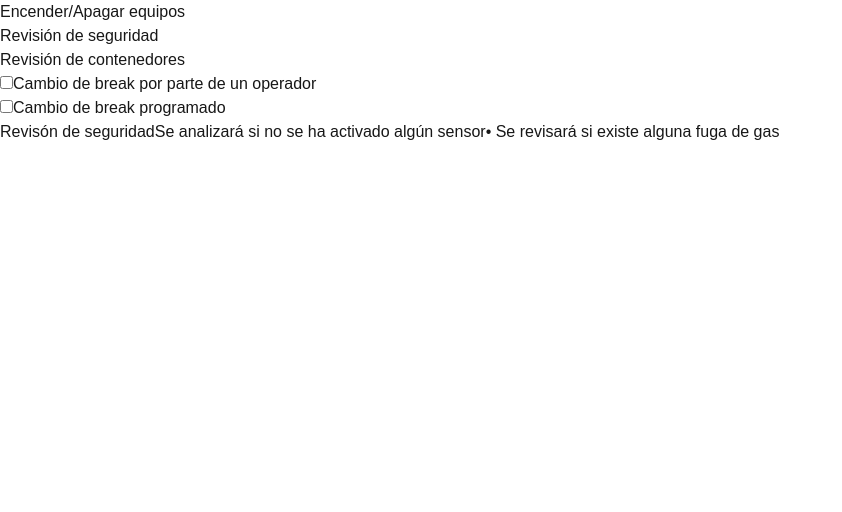
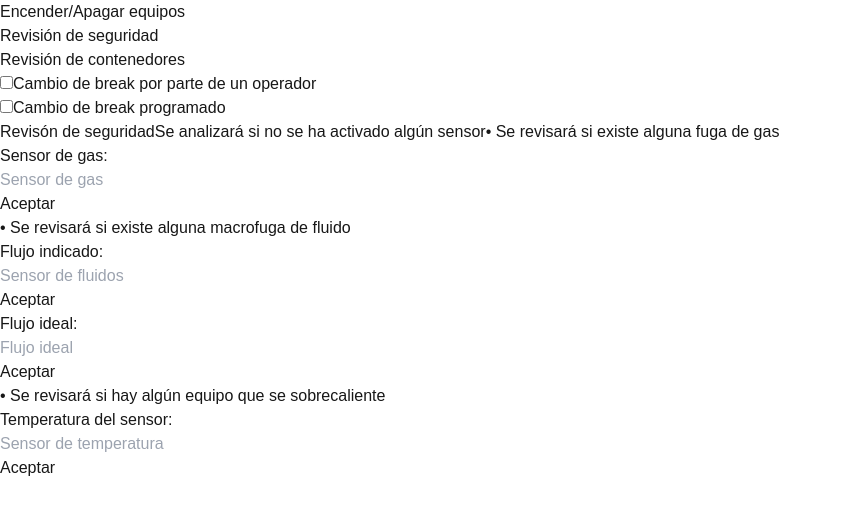
Before and after one commit to Tanque40/sisifo-project, a Next.js app: page / in a window 1280 px wide. Shown: the top 512 px of the page, without its empty margins (0-842 px from the left). Built offline with nearby package versions, Linux system fonts and the light colour scheme.

Commit message:
add sweet alert

```diff
--- a/src/app/page.tsx
+++ b/src/app/page.tsx
@@ -1,9 +1,14 @@
 "use client"
-import { useEffect, useState } from "react";
+import { ChangeEvent, useEffect, useState } from "react";
+import Swal from "sweetalert2";
 
 export default function Home() {
   const [selfChangeBreak, setSelfChangeBreak] = useState(false)
   const [scheduleChangeBreak, setScheduleChangeBreak] = useState(false)
+  const [gasSensorValue, setGasSensorValue] = useState(Number.NaN)
+  const [fluidSensorValue, setFluidSensorValue] = useState(Number.NaN)
+  const [idealFluidValue, setIdealFluidValue] = useState(Number.NaN)
+  const [temperatureValue, setTemperatureValue] = useState(Number.NaN)
 
   const handleSelfChangeBreak = () => {
     setSelfChangeBreak(!selfChangeBreak)
@@ -11,6 +16,86 @@ export default function Home() {
 
   const handleScheduleChangeBreak = () => {
     setScheduleChangeBreak(!scheduleChangeBreak)
+  }
+
+  const handleGasSensorChange = (event: ChangeEvent<HTMLInputElement>) => {
+    const newGasSensorValue = Number(event.target.value)
+    setGasSensorValue(newGasSensorValue)
+  }
+
+  const handleFluidSensorChange = (event: ChangeEvent<HTMLInputElement>) => {
+    const newFluidSensorValue = Number(event.target.value)
+    setFluidSensorValue(newFluidSensorValue)
+  }
+
+  const handleIdealFluidChange = (event: ChangeEvent<HTMLInputElement>) => {
+    const newIdealFluidValue = Number(event.target.value)
+    setIdealFluidValue(newIdealFluidValue)
+  }
+
+  const handleTemperatureChange = (event: ChangeEvent<HTMLInputElement>) => {
+    const newTemperatureValue = Number(event.target.value)
+    setTemperatureValue(newTemperatureValue)
+  }
+
+  const handleOnClickAcceptGasSensor = () => {
+    if (gasSensorValue > 0) {
+      Swal.fire({
+        title: '¡Emergencia!',
+        text: 'Se debe apagar el equipo',
+        icon: 'error',
+        confirmButtonText: 'Aceptar'
+      })
+    } else {
+      Swal.fire({
+        title: 'Éxito',
+        text: 'No se detectó ninguna anomalía.',
+        icon: 'success',
+        confirmButtonText: 'Aceptar'
+      })
+    }
+  }
+
+  const handleOnClickAcceptFluidSensor = () => {
+    if (fluidSensorValue > idealFluidValue) {
+      Swal.fire({
+        title: '¡Emergencia!',
+        text: 'Se debe apagar el equipo',
+        icon: 'error',
+        confirmButtonText: 'Aceptar'
+      })
+    } else {
+      Swal.fire({
+        title: 'Éxito',
+        text: 'No se detectó ninguna anomalía.',
+        icon: 'success',
+        confirmButtonText: 'Aceptar'
+      })
+    }
+  }
+
+  const handleOnClickAcceptIdealFluidValue = () => {
+    if (fluidSensorValue) {
+      handleOnClickAcceptFluidSensor()
+    }
+  }
+
+  const handleOnClickAcceptTemperatureSensor = () => {
+    if (temperatureValue > 140) {
+      Swal.fire({
+        title: '¡Emergencia!',
+        html: 'La bomba está a punto de incendiarse. <br /> ¡Paro de emergencia! <br /> Notificar al personal calificado.',
+        icon: 'error',
+        confirmButtonText: 'Aceptar'
+      })
+    } else {
+      Swal.fire({
+        title: 'Éxito',
+        html: 'La temperatura de sus equipos se encuentra estable. <br /> La revision se ha realizado con éxito.',
+        icon: 'success',
+        confirmButtonText: 'Aceptar'
+      })
+    }
   }
 
   useEffect(() => {
@@ -56,6 +141,100 @@ export default function Home() {
                 <span className="text-xl font-bold">Revisón de seguridad</span>
                 <span className=" mt-2 text-md font-light">Se analizará si no se ha activado algún sensor</span>
                 <span className="mt-2 text-md font-light">• Se revisará si existe alguna fuga de gas</span>
+                <div className="flex flex-col">
+                  <div className="w-4/5 m-auto my-4 flex flex-row ">
+                    <label htmlFor="gasSensor" className="mr-2">Sensor de gas:</label>
+                    <div className="border rounded-md w-3/4">
+                      <input
+                        type="number"
+                        name="gasSensor"
+                        id="gasSensor"
+                        className="pl-2 py-3 w-full"
+                        placeholder="Sensor de gas"
+                        value={gasSensorValue.toString()}
+                        onChange={(event: ChangeEvent<HTMLInputElement>) => handleGasSensorChange(event)}
+                      />
+                    </div>
+                    <input
+                      type="button"
+                      id="acceptGasSensor"
+                      value="Aceptar"
+                      className="rounded-full bg-green-600 w-1/5 ml-2 text-white font-bold"
+                      onClick={() => handleOnClickAcceptGasSensor()}
+                    />
+                  </div>
+                </div>
+
+                <span className="mt-2 text-md font-light">• Se revisará si existe alguna macrofuga de fluido</span>
+                <div className="flex flex-col">
+                  <div className="w-4/5 m-auto my-4 flex flex-row ">
+                    <label htmlFor="fluidSensor" className="mr-2">Flujo indicado:</label>
+                    <div className="border rounded-md w-3/4">
+                      <input
+                        type="number"
+                        name="fluidSensor"
+                        id="fluidSensor"
+                        className="pl-2 py-3 w-full"
+                        placeholder="Sensor de fluidos"
+                        value={fluidSensorValue.toString()}
+                        onChange={(event: ChangeEvent<HTMLInputElement>) => handleFluidSensorChange(event)}
+                      />
+                    </div>
+                    <input
+                      type="button"
+                      id="acceptFluidSensor"
+                      value="Aceptar"
+                      className="rounded-full bg-green-600 w-1/5 ml-2 text-white font-bold"
+                      onClick={() => handleOnClickAcceptFluidSensor()}
+                    />
+                  </div>
+                  <div className="w-4/5 m-auto my-4 flex flex-row ">
+                    <label htmlFor="idealFluid" className="mr-2">Flujo ideal:</label>
+                    <div className="border rounded-md w-3/4">
+                      <input
+                        type="number"
+                        name="idealFluid"
+                        id="idealFluid"
+                        className="pl-2 py-3 w-full"
+                        placeholder="Flujo ideal"
+                        value={idealFluidValue.toString()}
+                        onChange={(event: ChangeEvent<HTMLInputElement>) => handleIdealFluidChange(event)}
+                      />
+                    </div>
+                    <input
+                      type="button"
+                      id="acceptIdealFluidValue"
+                      value="Aceptar"
+                      className="rounded-full bg-green-600 w-1/5 ml-2 text-white font-bold"
+                      onClick={() => handleOnClickAcceptIdealFluidValue()}
+                    />
+                  </div>
+                </div>
+
+                <span className="mt-2 text-md font-light">• Se revisará si hay algún equipo que se sobrecaliente</span>
+                <div className="flex flex-col">
+                  <div className="w-4/5 m-auto my-4 flex flex-row ">
+                    <label htmlFor="temperatureSensor" className="mr-2">Temperatura del sensor:</label>
+                    <div className="border rounded-md w-3/4">
+                      <input
+                        type="number"
+                        name="temperatureSensor"
+                        id="temperatureSensor"
+                        className="pl-2 py-3 w-full"
+                        placeholder="Sensor de temperatura"
+                        value={temperatureValue.toString()}
+                        onChange={(event: ChangeEvent<HTMLInputElement>) => handleTemperatureChange(event)}
+                      />
+                    </div>
+                    <input
+                      type="button"
+                      id="acceptTemperatureSensor"
+                      value="Aceptar"
+                      className="rounded-full bg-green-600 w-1/5 ml-2 text-white font-bold"
+                      onClick={() => handleOnClickAcceptTemperatureSensor()}
+                    />
+                  </div>
+                </div>
               </div>
             </div>
           </div>
```
Also changed, not shown: package.json (+5 -4 lines), 1 other file (tests, documents, lock files or other folders).
